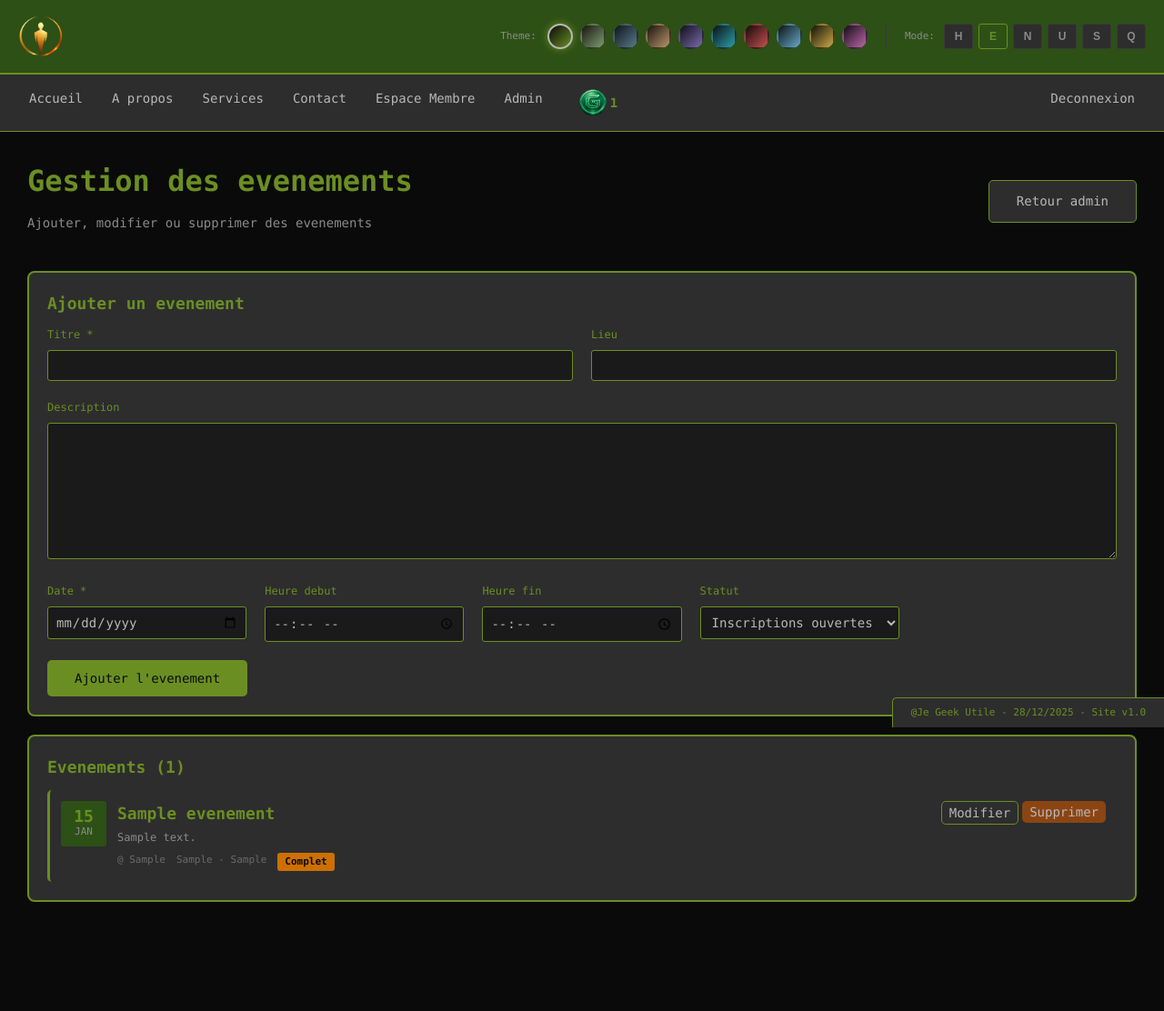
After one commit to ServOMorph/JeGeekUtile, a Flask app: page /admin/evenements in a window 1280 px wide. The commit adds this page. Shown: the whole page at 91% size. Run offline with Flask 3, Linux system fonts and the light colour scheme; a user stored in the database is signed in; tables that the repository leaves empty hold one stand-in row (values such as "Sample post"); parts of the project's set-up code (start-up, migrations or seed data) failed here and were passed over.

Commit message:
Ajout systeme gestion evenements site internet
- Modele Evenement en base de donnees
- CRUD complet admin (ajouter, modifier, supprimer)
- Section evenements dans tableau de bord benevoles
- Boutons retour sur pages admin

🤖 Generated with [Claude Code](https://claude.com/claude-code)

Co-Authored-By: Claude Opus 4.5 <noreply@anthropic.com>

```diff
--- a/site internet/app.py
+++ b/site internet/app.py
@@ -69,6 +69,17 @@ class ActivityLog(db.Model):
     details = db.Column(db.Text)
 
     user = db.relationship('User', backref=db.backref('activity_logs', lazy=True))
+
+class Evenement(db.Model):
+    id = db.Column(db.Integer, primary_key=True)
+    titre = db.Column(db.String(200), nullable=False)
+    description = db.Column(db.Text)
+    date_evenement = db.Column(db.Date, nullable=False)
+    heure_debut = db.Column(db.String(10))
+    heure_fin = db.Column(db.String(10))
+    lieu = db.Column(db.String(200))
+    statut = db.Column(db.String(20), default='ouvert')
+    date_creation = db.Column(db.DateTime, default=datetime.utcnow)
 
 def admin_required(f):
     @wraps(f)
@@ -189,6 +200,8 @@ def espace_membre():
     if current_user.is_benevole:
         appetences = current_user.appetences
         dashboard_data['appetences'] = appetences
+        evenements = Evenement.query.filter(Evenement.date_evenement >= date.today()).order_by(Evenement.date_evenement.asc()).limit(5).all()
+        dashboard_data['evenements'] = evenements
 
     return render_template('espace_membre.html', dashboard_data=dashboard_data)
 
@@ -378,6 +391,72 @@ def admin_logs_export():
         })
     return jsonify(data)
 
+@app.route('/admin/evenements')
+@login_required
+@admin_required
+def admin_evenements():
+    evenements = Evenement.query.order_by(Evenement.date_evenement.desc()).all()
+    return render_template('admin_evenements.html', evenements=evenements)
+
+@app.route('/admin/evenements/ajouter', methods=['POST'])
+@login_required
+@admin_required
+def admin_ajouter_evenement():
+    titre = request.form.get('titre')
+    description = request.form.get('description')
+    date_str = request.form.get('date_evenement')
+    heure_debut = request.form.get('heure_debut')
+    heure_fin = request.form.get('heure_fin')
+    lieu = request.form.get('lieu')
+    statut = request.form.get('statut', 'ouvert')
+
+    if not titre or not date_str:
+        flash('Titre et date sont obligatoires.', 'error')
+        return redirect(url_for('admin_evenements'))
+
+    date_evenement = datetime.strptime(date_str, '%Y-%m-%d').date()
+    evenement = Evenement(
+        titre=titre,
+        description=description,
+        date_evenement=date_evenement,
+        heure_debut=heure_debut,
+        heure_fin=heure_fin,
+        lieu=lieu,
+        statut=statut
+    )
+    db.session.add(evenement)
+    db.session.commit()
+    flash('Evenement ajoute avec succes.', 'success')
+    return redirect(url_for('admin_evenements'))
+
+@app.route('/admin/evenements/<int:event_id>/modifier', methods=['POST'])
+@login_required
+@admin_required
+def admin_modifier_evenement(event_id):
+    evenement = Evenement.query.get_or_404(event_id)
+    evenement.titre = request.form.get('titre')
+    evenement.description = request.form.get('description')
+    date_str = request.form.get('date_evenement')
+    if date_str:
+        evenement.date_evenement = datetime.strptime(date_str, '%Y-%m-%d').date()
+    evenement.heure_debut = request.form.get('heure_debut')
+    evenement.heure_fin = request.form.get('heure_fin')
+    evenement.lieu = request.form.get('lieu')
+    evenement.statut = request.form.get('statut')
+    db.session.commit()
+    flash('Evenement modifie avec succes.', 'success')
+    return redirect(url_for('admin_evenements'))
+
+@app.route('/admin/evenements/<int:event_id>/supprimer', methods=['POST'])
+@login_required
+@admin_required
+def admin_supprimer_evenement(event_id):
+    evenement = Evenement.query.get_or_404(event_id)
+    db.session.delete(evenement)
+    db.session.commit()
+    flash('Evenement supprime.', 'success')
+    return redirect(url_for('admin_evenements'))
+
 def init_db():
     db.create_all()
 
--- a/site internet/templates/admin.html
+++ b/site internet/templates/admin.html
@@ -14,6 +14,7 @@
         <div style="display: flex; gap: var(--space-md); flex-wrap: wrap;">
             <a href="{{ url_for('admin_stats') }}" class="btn btn-primary">Statistiques</a>
             <a href="{{ url_for('admin_logs') }}" class="btn btn-secondary">Logs d'activite</a>
+            <a href="{{ url_for('admin_evenements') }}" class="btn btn-secondary">Gerer les evenements</a>
         </div>
     </div>
 
--- /dev/null
+++ b/site internet/templates/admin_evenements.html
@@ -0,0 +1,264 @@
+{% extends 'base.html' %}
+
+{% block title %}Gestion des evenements - Je Geek Utile{% endblock %}
+
+{% block content %}
+<section class="section">
+    <div class="member-header">
+        <div>
+            <h1>Gestion des evenements</h1>
+            <p style="color: var(--text-secondary);">Ajouter, modifier ou supprimer des evenements</p>
+        </div>
+        <a href="{{ url_for('admin') }}" class="btn btn-secondary">Retour admin</a>
+    </div>
+
+    <div class="card" style="margin-bottom: var(--space-lg);">
+        <h2 class="card-title">Ajouter un evenement</h2>
+        <form action="{{ url_for('admin_ajouter_evenement') }}" method="POST">
+            <div class="grid grid-2">
+                <div class="form-group">
+                    <label class="form-label" for="titre">Titre *</label>
+                    <input type="text" id="titre" name="titre" class="form-input" required>
+                </div>
+                <div class="form-group">
+                    <label class="form-label" for="lieu">Lieu</label>
+                    <input type="text" id="lieu" name="lieu" class="form-input">
+                </div>
+            </div>
+            <div class="form-group">
+                <label class="form-label" for="description">Description</label>
+                <textarea id="description" name="description" class="form-textarea" rows="3"></textarea>
+            </div>
+            <div class="grid grid-4">
+                <div class="form-group">
+                    <label class="form-label" for="date_evenement">Date *</label>
+                    <input type="date" id="date_evenement" name="date_evenement" class="form-input" required>
+                </div>
+                <div class="form-group">
+                    <label class="form-label" for="heure_debut">Heure debut</label>
+                    <input type="time" id="heure_debut" name="heure_debut" class="form-input">
+                </div>
+                <div class="form-group">
+                    <label class="form-label" for="heure_fin">Heure fin</label>
+                    <input type="time" id="heure_fin" name="heure_fin" class="form-input">
+                </div>
+                <div class="form-group">
+                    <label class="form-label" for="statut">Statut</label>
+                    <select id="statut" name="statut" class="form-input">
+                        <option value="ouvert">Inscriptions ouvertes</option>
+                        <option value="complet">Complet</option>
+                        <option value="ferme">Ferme</option>
+                    </select>
+                </div>
+            </div>
+            <button type="submit" class="btn btn-primary">Ajouter l'evenement</button>
+        </form>
+    </div>
+
+    <div class="card">
+        <h2 class="card-title">Evenements ({{ evenements|length }})</h2>
+        {% if evenements %}
+        <div class="events-admin-list">
+            {% for event in evenements %}
+            <div class="event-admin-item" id="event-{{ event.id }}">
+                <div class="event-admin-header">
+                    <div class="event-admin-date">
+                        <span class="event-day">{{ event.date_evenement.strftime('%d') }}</span>
+                        <span class="event-month">{{ event.date_evenement.strftime('%b').upper() }}</span>
+                    </div>
+                    <div class="event-admin-info">
+                        <h3>{{ event.titre }}</h3>
+                        <p>{{ event.description or 'Pas de description' }}</p>
+                        <div class="event-admin-meta">
+                            {% if event.lieu %}<span>@ {{ event.lieu }}</span>{% endif %}
+                            {% if event.heure_debut %}<span>{{ event.heure_debut }}{% if event.heure_fin %} - {{ event.heure_fin }}{% endif %}</span>{% endif %}
+                            <span class="event-status event-status-{{ event.statut }}">
+                                {% if event.statut == 'ouvert' %}Ouvert{% elif event.statut == 'complet' %}Complet{% else %}Ferme{% endif %}
+                            </span>
+                        </div>
+                    </div>
+                    <div class="event-admin-actions">
+                        <button type="button" class="btn btn-secondary" onclick="toggleEdit({{ event.id }})">Modifier</button>
+                        <form action="{{ url_for('admin_supprimer_evenement', event_id=event.id) }}" method="POST" style="display: inline;" onsubmit="return confirm('Supprimer cet evenement ?');">
+                            <button type="submit" class="btn btn-danger">Supprimer</button>
+                        </form>
+                    </div>
+                </div>
+                <div class="event-edit-form" id="edit-{{ event.id }}" style="display: none;">
+                    <form action="{{ url_for('admin_modifier_evenement', event_id=event.id) }}" method="POST">
+                        <div class="grid grid-2">
+                            <div class="form-group">
+                                <label class="form-label">Titre</label>
+                                <input type="text" name="titre" class="form-input" value="{{ event.titre }}" required>
+                            </div>
+                            <div class="form-group">
+                                <label class="form-label">Lieu</label>
+                                <input type="text" name="lieu" class="form-input" value="{{ event.lieu or '' }}">
+                            </div>
+                        </div>
+                        <div class="form-group">
+                            <label class="form-label">Description</label>
+                            <textarea name="description" class="form-textarea" rows="2">{{ event.description or '' }}</textarea>
+                        </div>
+                        <div class="grid grid-4">
+                            <div class="form-group">
+                                <label class="form-label">Date</label>
+                                <input type="date" name="date_evenement" class="form-input" value="{{ event.date_evenement.strftime('%Y-%m-%d') }}" required>
+                            </div>
+                            <div class="form-group">
+                                <label class="form-label">Heure debut</label>
+                                <input type="time" name="heure_debut" class="form-input" value="{{ event.heure_debut or '' }}">
+                            </div>
+                            <div class="form-group">
+                                <label class="form-label">Heure fin</label>
+                                <input type="time" name="heure_fin" class="form-input" value="{{ event.heure_fin or '' }}">
+                            </div>
+                            <div class="form-group">
+                                <label class="form-label">Statut</label>
+                                <select name="statut" class="form-input">
+                                    <option value="ouvert" {% if event.statut == 'ouvert' %}selected{% endif %}>Ouvert</option>
+                                    <option value="complet" {% if event.statut == 'complet' %}selected{% endif %}>Complet</option>
+                                    <option value="ferme" {% if event.statut == 'ferme' %}selected{% endif %}>Ferme</option>
+                                </select>
+                            </div>
+                        </div>
+                        <div style="display: flex; gap: var(--space-sm);">
+                            <button type="submit" class="btn btn-primary">Enregistrer</button>
+                            <button type="button" class="btn btn-secondary" onclick="toggleEdit({{ event.id }})">Annuler</button>
+                        </div>
+                    </form>
+                </div>
+            </div>
+            {% endfor %}
+        </div>
+        {% else %}
+        <p style="color: var(--text-secondary);">Aucun evenement pour le moment.</p>
+        {% endif %}
+    </div>
+</section>
+
+<style>
+.events-admin-list {
+    display: flex;
+    flex-direction: column;
+    gap: var(--space-md);
+}
+
+.event-admin-item {
+    background: var(--bg-tertiary);
+    border-radius: var(--radius-md);
+    padding: var(--space-md);
+    border-left: 3px solid var(--border-color);
+}
+
+.event-admin-header {
+    display: flex;
+    gap: var(--space-md);
+    align-items: flex-start;
+}
+
+.event-admin-date {
+    display: flex;
+    flex-direction: column;
+    align-items: center;
+    min-width: 50px;
+    padding: var(--space-sm);
+    background: var(--accent-primary);
+    border-radius: var(--radius-sm);
+}
+
+.event-day {
+    font-size: var(--font-size-xl);
+    font-weight: bold;
+    color: var(--text-accent);
+    line-height: 1;
+}
+
+.event-month {
+    font-size: var(--font-size-xs);
+    color: var(--text-secondary);
+}
+
+.event-admin-info {
+    flex: 1;
+}
+
+.event-admin-info h3 {
+    margin: 0 0 var(--space-xs) 0;
+    color: var(--text-accent);
+}
+
+.event-admin-info p {
+    margin: 0 0 var(--space-sm) 0;
+    color: var(--text-secondary);
+    font-size: var(--font-size-sm);
+}
+
+.event-admin-meta {
+    display: flex;
+    gap: var(--space-md);
+    font-size: var(--font-size-xs);
+    color: var(--text-muted);
+    flex-wrap: wrap;
+}
+
+.event-admin-actions {
+    display: flex;
+    gap: var(--space-xs);
+    flex-shrink: 0;
+}
+
+.event-admin-actions .btn {
+    padding: var(--space-xs) var(--space-sm);
+}
+
+.event-edit-form {
+    margin-top: var(--space-md);
+    padding-top: var(--space-md);
+    border-top: 1px solid var(--border-subtle);
+}
+
+.event-status {
+    padding: 2px 8px;
+    border-radius: var(--radius-sm);
+    font-weight: bold;
+}
+
+.event-status-ouvert {
+    background: var(--success-color);
+    color: var(--bg-primary);
+}
+
+.event-status-complet {
+    background: var(--warning-color);
+    color: var(--bg-primary);
+}
+
+.event-status-ferme {
+    background: var(--alert-color);
+    color: var(--text-primary);
+}
+
+@media (max-width: 768px) {
+    .event-admin-header {
+        flex-direction: column;
+    }
+
+    .event-admin-actions {
+        width: 100%;
+        justify-content: flex-end;
+    }
+}
+</style>
+
+<script>
+function toggleEdit(eventId) {
+    const editForm = document.getElementById('edit-' + eventId);
+    if (editForm.style.display === 'none') {
+        editForm.style.display = 'block';
+    } else {
+        editForm.style.display = 'none';
+    }
+}
+</script>
+{% endblock %}
```
Also changed, not shown: docs/tracking.md (+22 -0 lines), site internet/templates/admin_logs.html (+5 -2 lines), site internet/templates/admin_stats.html (+5 -2 lines), site internet/templates/espace_membre.html (+142 -0 lines).
